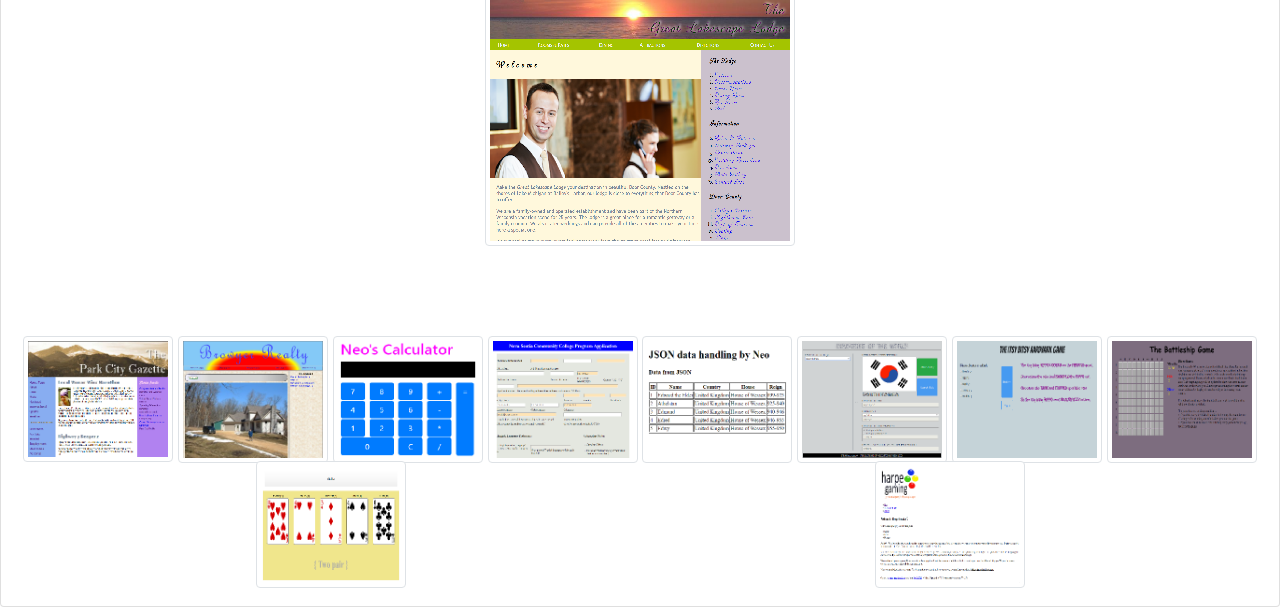
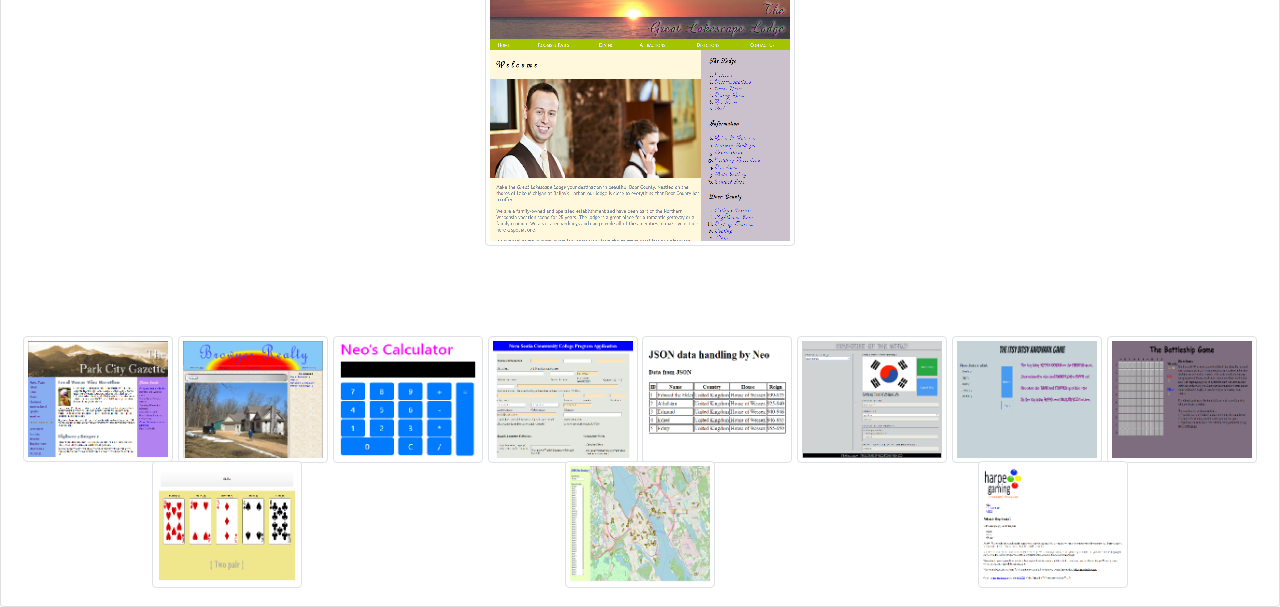
Before and after one commit to NeoLee-0435748/NeoLee-0435748.github.io, a plain HTML site: page work_sample.html in a window 1280 px wide. Shown: the part 253-860 px from the top of the page. Drawn offline with nearby package versions, Linux system fonts and the light colour scheme; a web font is replaced by a local one.

Commit message:
Update worksample (HRM Bus Route)

```diff
--- a/scripts/w_scripts.js
+++ b/scripts/w_scripts.js
@@ -8,7 +8,7 @@
 /* Global variables and constant variables ---------------------------------- */
 const INTERVAL_FOR_MAIN_DIV = 3000; // 3 seconds
 const MIN_WORK_SAMPLE = 1; // start sample
-const MAX_WORK_SAMPLE = 11; // total samples
+const MAX_WORK_SAMPLE = 12; // total samples
 var currentWorkSample = MIN_WORK_SAMPLE;
 
 /* error handling ----------------------------------------------------------- */
--- a/work_sample.html
+++ b/work_sample.html
@@ -130,6 +130,11 @@
               <img src="./images/ws_ph.png" alt="Poker Hand" class="img-thumbnail" />
             </a>
           </div>
+          <div class="div_ws_sub_12">
+            <a class="work_sample" href="./work_samples/HRM_busmap//index.html" target="_blank">
+              <img src="./images/ws_hrmbr.png" alt="HRM Bus Route" class="img-thumbnail" />
+            </a>
+          </div>
         </div>
       </div>
     </div>
```
Also changed, not shown: images/ws_hrmbr.png (added).
